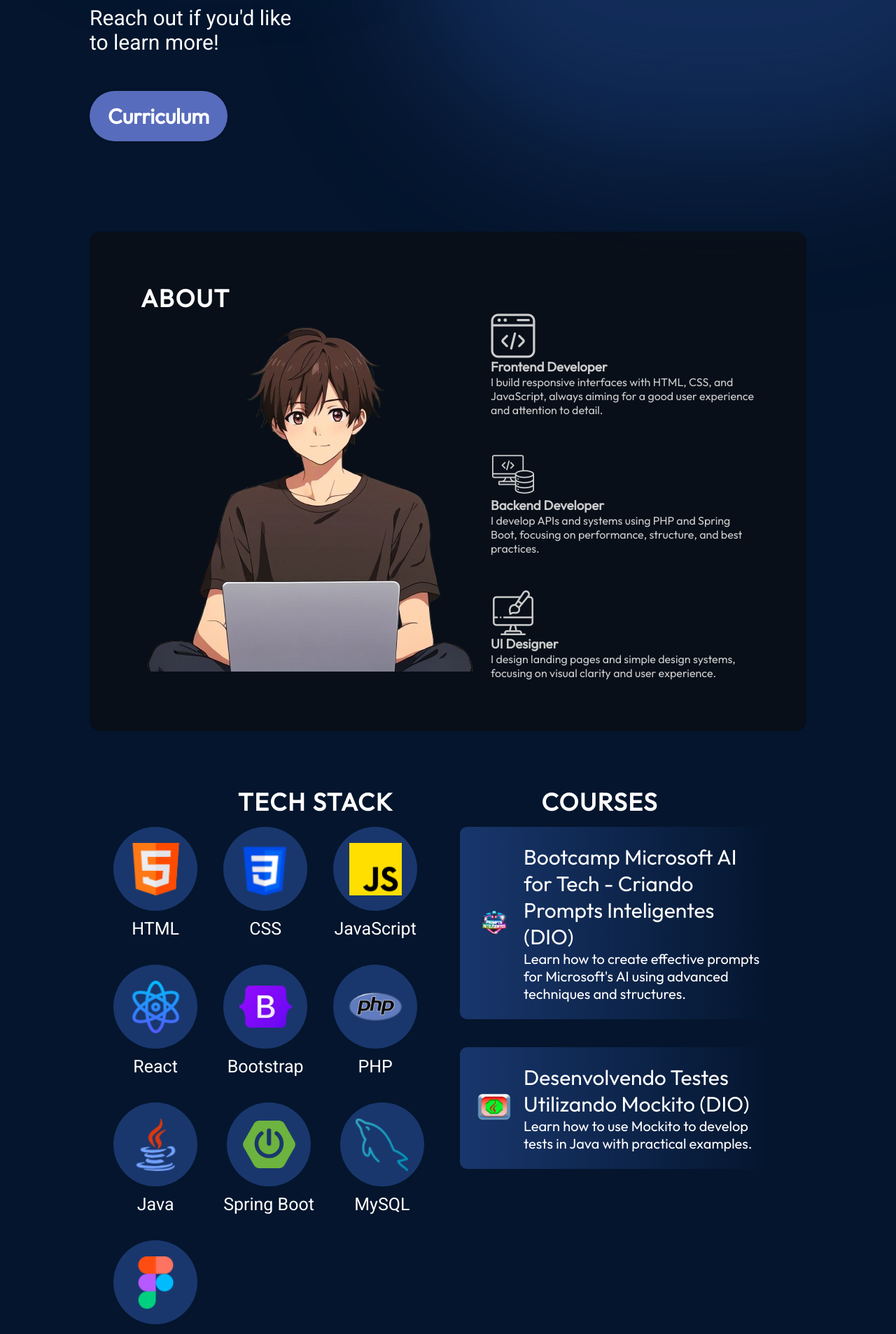
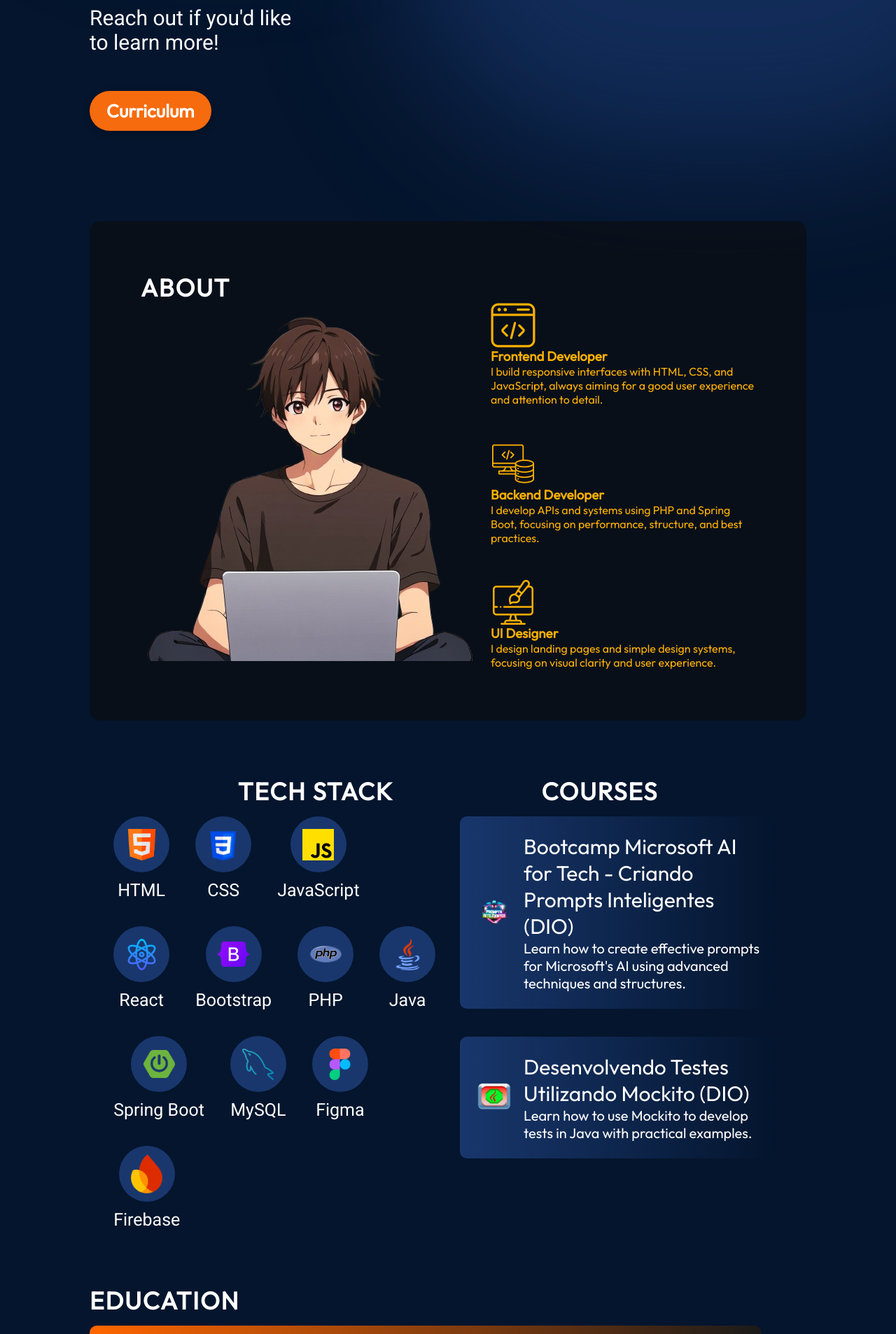
Before and after one commit to FelipeRibeir0/portfolio, a React (Vite) app: page / in a window 1280 px wide. Shown: the part 800-2707 px from the top of the page at 70% size. Built offline with nearby package versions, Linux system fonts and the light colour scheme.

Commit message:
style: pequenas alteracoes gerais

```diff
--- a/src/components/About/About.module.css
+++ b/src/components/About/About.module.css
@@ -34,23 +34,19 @@
     flex-direction: column;
     gap: 50px;
     list-style: none;
-    filter: brightness(0) invert(80%);}
+    filter: brightness(0) invert(1) sepia(100) hue-rotate(-60deg) saturate(100);
+}
+
+.aboutItems ::selection {
+    background-color: rgba(255, 165, 0, 0.3);
+  }
 
 .aboutItem{
     display: flex;
     flex-direction: row;
     align-items: center;
     border-radius: 20px;
-    list-style: none;
     padding: 25px;
-    background-image: linear-gradient(90deg, rgba(165, 215, 232, 0.42) 0%, rgba(255, 255, 255, 0) 100%);
-    background-size: 0 100%;
-    background-repeat: no-repeat;
-    transition: 0.4s;
-}
-
-.aboutItem:hover{
-    background-size: 100% 100%;
 }
 
 .aboutItem h3 {
--- a/src/components/Courses/Courses.module.css
+++ b/src/components/Courses/Courses.module.css
@@ -55,12 +55,19 @@
     display: flex;
     align-items: center;
     justify-content: center;
-    width: 120px;
-    height: 120px;
+    width: 80px;
+    height: 80px;
 }
 
+.skillImageContainer:hover {
+    transform: scale(1.05);
+    box-shadow: 0 0 15px rgba(255, 255, 255, 0.1);
+    filter: saturate(1.7) brightness(1.1);
+    transition: all 0.3s ease;
+  }
+
 .skillImageContainer img {
-    width: 75px;
+    width: 45px;
 }
 
 .skill p {
@@ -101,6 +108,13 @@
     border-radius: 10px;
     padding: 24px;
 }
+
+.courseItem:hover {
+    background: linear-gradient(90deg, #285bbb 0%, rgba(25, 55, 109, 0.2) 100%);
+    transform: scale(1.01);
+    box-shadow: 0 0 15px rgba(30, 60, 114, 0.3);
+    transition: all 0.3s ease;
+  }
 
 .courseItem img {
     width: 50px;
--- a/src/components/Education/Education.module.css
+++ b/src/components/Education/Education.module.css
@@ -31,7 +31,7 @@
     flex-direction: row;
     align-items: center;
     gap: 17px;
-    background: linear-gradient(90deg, #19376d 0%, rgba(25, 55, 109, 0) 100%);
+    background: linear-gradient(to right, #ff6600 0%, #1a1a1a 100%);
     border-radius: 10px;
     padding: 24px;
     width: 75vw;
@@ -39,9 +39,10 @@
 
 .educationItem img {
     width: 80px;
-    background-color: #09162c;
+    background-color: var(--color-bg);
     padding: 10px;
     border-radius: 10px;
+    margin-right: 40px;
 }
 
 .educationItemDetails {
--- a/src/components/Main/Main.module.css
+++ b/src/components/Main/Main.module.css
@@ -24,7 +24,7 @@
     font-weight: 900;
     margin-bottom: 33px;
     font-family: var(--font-roboto);
-    background: linear-gradient(90deg, rgba(255, 255, 255, 1) 70%, rgba(255, 255, 255, 0) 120%);
+    background: linear-gradient(90deg, rgba(255, 255, 255, 1) 50%, var(--color-tertiary) 120%);
     -webkit-text-fill-color: transparent;
     background-clip: text;
 }
@@ -38,13 +38,22 @@
 
 .contactBtn {
     text-decoration: none;
-    background-color: var(--color-primary);
+    background-color: var(--color-tertiary);
     color: var(--color-text);
-    border-radius: 100px;
-    font-size: 30px;
+    border-radius: 999px;
+    font-size: 1.625rem;
     font-weight: 600;
-    padding: 17px 26px;
-    box-shadow: 0 0 4px 0 rgba(0, 0, 0, 0.25);
+    padding: 0.75rem 1.5rem;
+    box-shadow: 0 4px 12px rgba(0, 0, 0, 0.2);
+    transition: all 0.25s ease;
+    border: none;
+    display: inline-block;
+}
+
+.contactBtn:hover {
+    background-color: #d93f00;
+    box-shadow: 0 6px 18px rgba(0, 0, 0, 0.25);
+    transform: translateY(-2px);
 }
 
 .heroImg {
--- a/src/components/Navbar/Navbar.module.css
+++ b/src/components/Navbar/Navbar.module.css
@@ -52,7 +52,7 @@
 }
 
 .menuItems a:hover {
-    opacity: 0.8;
+    color: var(--color-tertiary);
 }
 
 /* Language Selector */
@@ -114,7 +114,7 @@
 /* Mobile Styles */
 @media (max-width: 830px) {
     .navbar {
-        flex-direction: column;
+        flex-direction: row;
         align-items: center;
         padding-top: 40px;
         padding: 20px;
--- a/src/components/Projects/ProjectCard.jsx
+++ b/src/components/Projects/ProjectCard.jsx
@@ -3,6 +3,7 @@ import { useTranslation } from "react-i18next";
 import { Modal } from "../Modal/Modal";
 import { Slider } from "../Slider/Slider";
 import { getImageUrl } from "../../utils";
+import allSkills from "../../data/skills.json";
 import styles from "./ProjectCard.module.css";
 
 export const ProjectCard = ({ project }) => {
@@ -21,10 +22,14 @@ export const ProjectCard = ({ project }) => {
         team = null
     } = project;
 
+    const skillColorMap = Object.fromEntries(
+        allSkills.map((skill) => [skill.title, skill.color])
+    );
+
     const hasTeam = team && team.length > 0;
 
     return (
-        <div className={styles.container}>
+        <div className={`${styles.containerCard} ${(openOverviewModal || openTeamModal) ? styles.disableHover : ''}`}>
             <img
                 src={getImageUrl(imageSrc)}
                 alt={`${title} project screenshot`}
@@ -33,12 +38,23 @@ export const ProjectCard = ({ project }) => {
             <h3 className={styles.title}>{title}</h3>
             <p className={styles.description}>{description}</p>
             <ul className={styles.skills}>
-                {skills.map((skill, id) => (
-                    <li key={id} className={styles.skill}>
-                        {skill}
-                    </li>
-                ))}
+                {skills.map((skill, id) => {
+                    const bgColor = skillColorMap[skill] || "#444";
+
+                    return (
+                        <li
+                            key={id}
+                            className={styles.skill}
+                            style={{
+                                backgroundColor: bgColor
+                            }}
+                        >
+                            {skill}
+                        </li>
+                    );
+                })}
             </ul>
+
             <div className={styles.links}>
                 {demo && (
                     <a href={demo} className={styles.link} target="_blank" rel="noopener noreferrer">
--- a/src/components/Projects/ProjectCard.module.css
+++ b/src/components/Projects/ProjectCard.module.css
@@ -1,6 +1,6 @@
 @import "../../vars.css";
 
-.container {
+.containerCard {
 
     display: flex;
     flex-direction: column;
@@ -13,6 +13,18 @@
     height: 530px;
     max-width: 345px;
 }
+
+.containerCard:hover {
+    transform: scale(1.03);
+    transition: 0.2s;
+}
+
+.disableHover:hover {
+    transform: none;
+    transition: none;
+    cursor: default;
+  }
+
 
 .image {
     height: 200px;
@@ -35,7 +47,7 @@
     display: -webkit-box;
     max-width: 100%;
     white-space: normal;
-    -webkit-line-clamp: 5;
+    line-clamp: 5;
     -webkit-box-orient: vertical;
 }
 
@@ -53,11 +65,13 @@
 
 
 .skill {
-    font-size: 25px;
-    font-weight: 400;
-    border-radius: 100px;
-    background: var(--color-dark);
-    padding: 2px 22px;
+    font-size: 18px;
+    padding: 4px 10px;
+    border-radius: 999px;
+    font-weight: 500;
+    opacity: 0.85;
+    box-shadow: 0 1px 2px rgba(0, 0, 0, 0.1);
+    white-space: nowrap;
 }
 
 .members {
@@ -129,7 +143,15 @@
     font-size: 24px;
     font-weight: 600;
     border-radius: 100px;
-    background: var(--color-primary);
+    background-color: #FF7A00;
     padding: 1px 22px;
     cursor: pointer;
+    margin-top: 10px;
+    border: 1px solid rgba(255, 255, 255, 0.2);
+    box-shadow: 0 4px 12px rgba(0, 0, 0, 0.3);
+    transition: transform 0.2s ease, box-shadow 0.2s ease;
 }
+
+.link:hover {
+    background-color: #e06600;
+}
--- a/src/data/skills.json
+++ b/src/data/skills.json
@@ -1,42 +1,57 @@
 [
     {
       "title": "HTML",
-        "imageSrc": "skills/html.png"
+      "imageSrc": "skills/html.png",
+      "color": "#c14420"
     },
     {
       "title": "CSS",
-        "imageSrc": "skills/css.png"
+      "imageSrc": "skills/css.png",
+      "color": "#125a93"
     },
     {
       "title": "JavaScript",
-        "imageSrc": "skills/js.png"
+      "imageSrc": "skills/js.png",
+      "color": "#c9b900"
     },
     {
       "title": "React",
-        "imageSrc": "skills/react.png"
+      "imageSrc": "skills/react.png",
+      "color": "#3a9ebf"
     },
     {
       "title": "Bootstrap",
-        "imageSrc": "skills/bootstrap.png"
+      "imageSrc": "skills/bootstrap.png",
+      "color": "#5d4093"
     },
     {
       "title": "PHP",
-        "imageSrc": "skills/php.png"
+      "imageSrc": "skills/php.png",
+      "color": "#5f6391"
     },
     {
       "title": "Java",
-        "imageSrc": "skills/java.png"
+      "imageSrc": "skills/java.png",
+      "color": "#8a5d14"
     },
     {
       "title": "Spring Boot",
-        "imageSrc": "skills/spring-boot.png"
+      "imageSrc": "skills/spring-boot.png",
+      "color": "#568d34"
     },
     {
       "title": "MySQL",
-        "imageSrc": "skills/mysql.png"
+      "imageSrc": "skills/mysql.png",
+      "color": "#005a70"
     },
     {
       "title": "Figma",
-        "imageSrc": "skills/figma.png"
+      "imageSrc": "skills/figma.png",
+      "color": "#813fcf"
+    },
+    {
+      "title": "Firebase",
+      "imageSrc": "skills/firebase.png",
+      "color": "#cf7b1d"
     }
   ]
--- a/src/vars.css
+++ b/src/vars.css
@@ -5,6 +5,8 @@
     --color-secondary: #19376d;
     --color-dark: #0b2447;
     --color-bg: #04152d;
+    --color-tertiary: #F66B0E;
+    --color-quaternary: #EFEFEF;
 
     /* Fonts */
     --font-roboto: "Roboto";
```
Also changed, not shown: public/assets/skills/firebase.png (added). Lines whose indentation alone changed are shown as unchanged.
